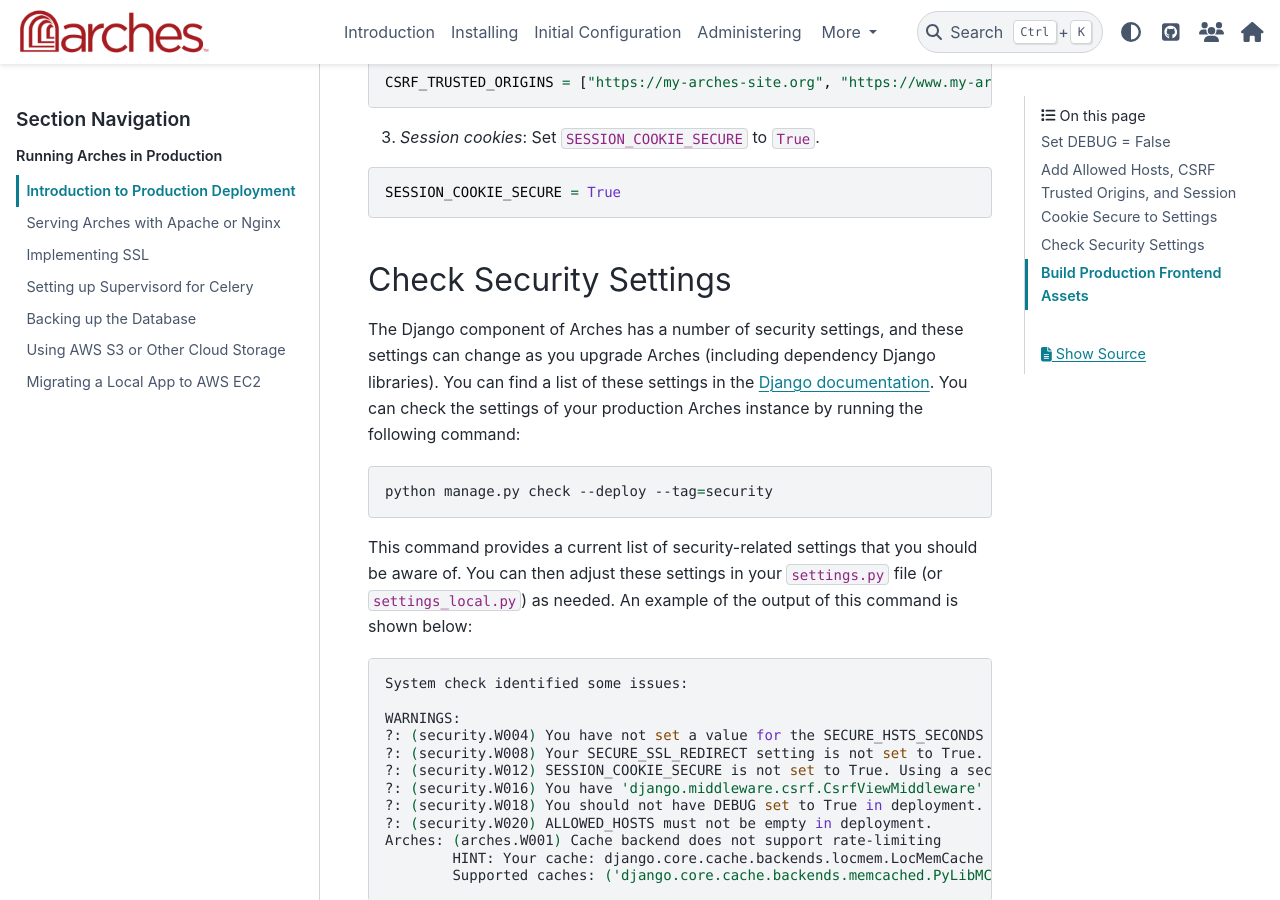
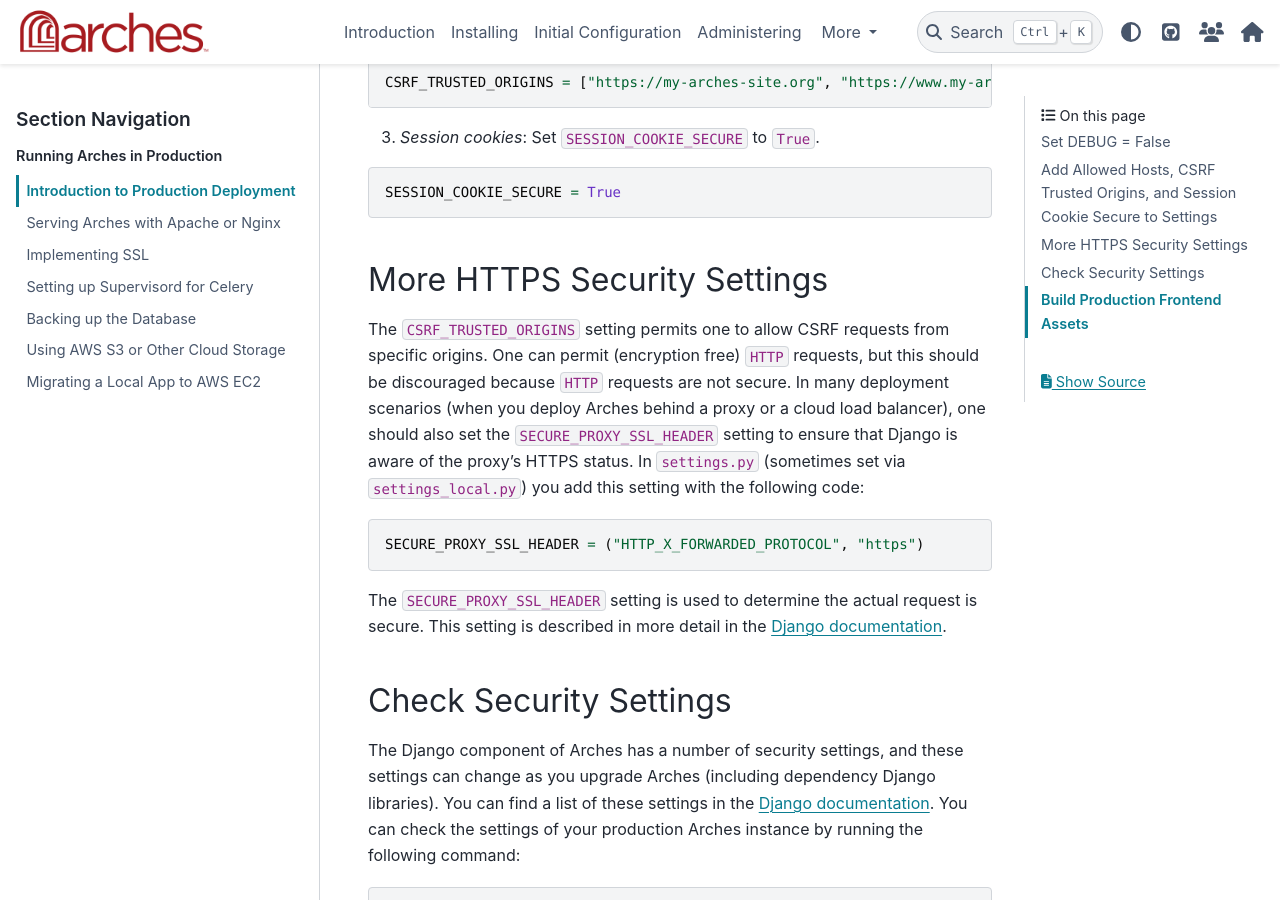
Before and after one commit to archesproject/arches-docs, a Sphinx documentation site: the page built from docs/deployment/arches-in-production.rst, in a window 1280 px wide and 900 px high, scrolled down 1866 px. Built offline with Sphinx 7.4.7 and the PyData theme 0.15.4, drawn with Linux system fonts in a browser that asks for light colours.

Commit message:
Added CSRF and SECURE_PROXY_SSL_HEADER setting

```diff
--- a/docs/deployment/arches-in-production.rst
+++ b/docs/deployment/arches-in-production.rst
@@ -55,6 +55,18 @@
   SESSION_COOKIE_SECURE = True
 
 
+More HTTPS Security Settings
+============================
+The ``CSRF_TRUSTED_ORIGINS`` setting permits one to allow CSRF requests from specific origins. One can permit (encryption free) ``HTTP`` requests, but this should be discouraged because ``HTTP`` requests are not secure. In many deployment scenarios (when you deploy Arches behind a proxy or a cloud load balancer), one should also set the ``SECURE_PROXY_SSL_HEADER`` setting to ensure that Django is aware of the proxy's HTTPS status. In ``settings.py`` (sometimes set via ``settings_local.py``) you add this setting with the following code:
+
+.. code-block:: python
+
+  SECURE_PROXY_SSL_HEADER = ("HTTP_X_FORWARDED_PROTOCOL", "https")
+
+The ``SECURE_PROXY_SSL_HEADER`` setting is used to determine the actual request is secure. This setting is described in more detail in the `Django documentation <https://docs.djangoproject.com/en/4.2/ref/settings/#secure-proxy-ssl-header>`_.
+
+
+
 Check Security Settings
 =======================
 
```
